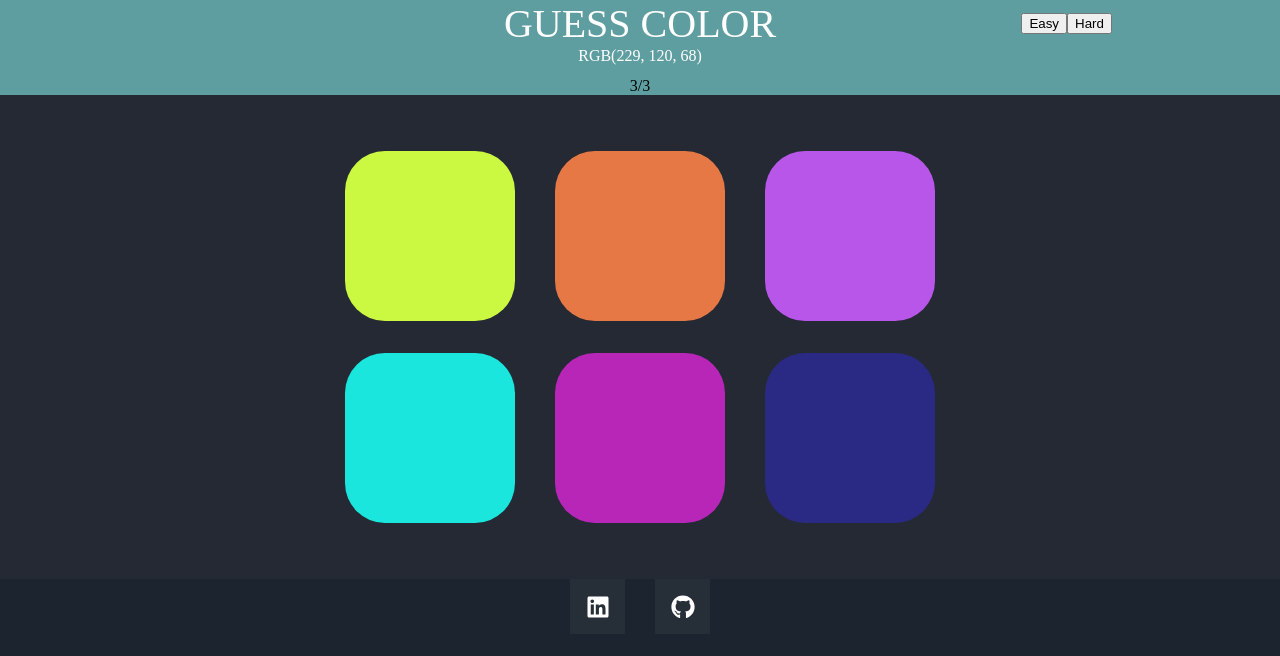
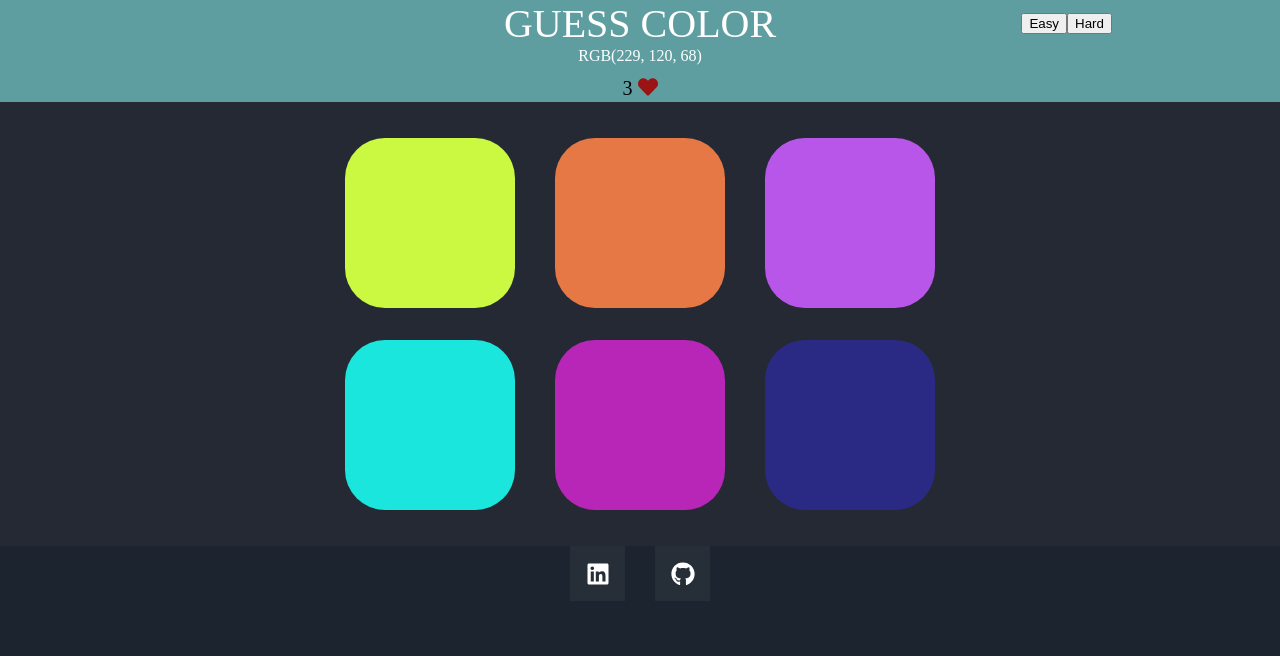
Before and after one commit to RomainVenel/GuessColor, a React (Create React App) app: page / in a window 1280 px wide. Shown: the top 656 px of the page. Built offline with nearby package versions, Linux system fonts and the light colour scheme; the HTML template or start-up script is replaced by a standard one; a web font is replaced by a local one.

Commit message:
Life visu amélioration + padding 20px

```diff
--- a/src/App.css
+++ b/src/App.css
@@ -35,6 +35,16 @@ body {
   text-transform: uppercase;
 }
 
+#numberLife {
+    display: flex;
+    justify-content: center;
+    font-size: 20px;
+}
+
+#nbLife {
+    margin-right: 5px;
+}
+
 .block-life {
   background-color: cadetblue;
 }
@@ -45,7 +55,7 @@ body {
         flex-wrap: wrap;
         justify-content: center;
         background-color: #252934;
-        padding: 40px calc((100% - (255px * 3)) / 2);
+        padding: 20px calc((100% - (255px * 3)) / 2);
     }
 
     .view-color {
@@ -103,7 +113,7 @@ body {
         flex-wrap: wrap;
         justify-content: center;
         background-color: #252934;
-        padding: 40px calc((100% - (255px * 3)) / 2);
+        padding: 20px calc((100% - (255px * 3)) / 2);
     }
 
     .view-color {
@@ -161,7 +171,7 @@ body {
         flex-wrap: wrap;
         justify-content: center;
         background-color: #252934;
-        padding: 40px calc((100% - (255px * 3)) / 2);
+        padding: 20px calc((100% - (255px * 3)) / 2);
     }
 
     .view-color {
--- a/src/components/NumberLife.jsx
+++ b/src/components/NumberLife.jsx
@@ -2,6 +2,7 @@ import * as React from "react";
 import './../App.css';
 import {useContext} from "react";
 import {ColorContext} from "../context/colorContext";
+import { FaHeart } from "react-icons/fa";
 
 function NumberLife() {
 
@@ -9,7 +10,14 @@ function NumberLife() {
 
     return (
         <div className={'block-life'}>
-            <div id={'numberLife'}><span>{life}</span>/3</div>
+            <div id={'numberLife'}>
+                <div id={'nbLife'}>
+                    {life}
+                    </div>
+                <div id={'heart'}>
+                    <FaHeart style={{'color': '#9b1313'}}/>
+                </div>
+            </div>
         </div>
     );
 }
```
